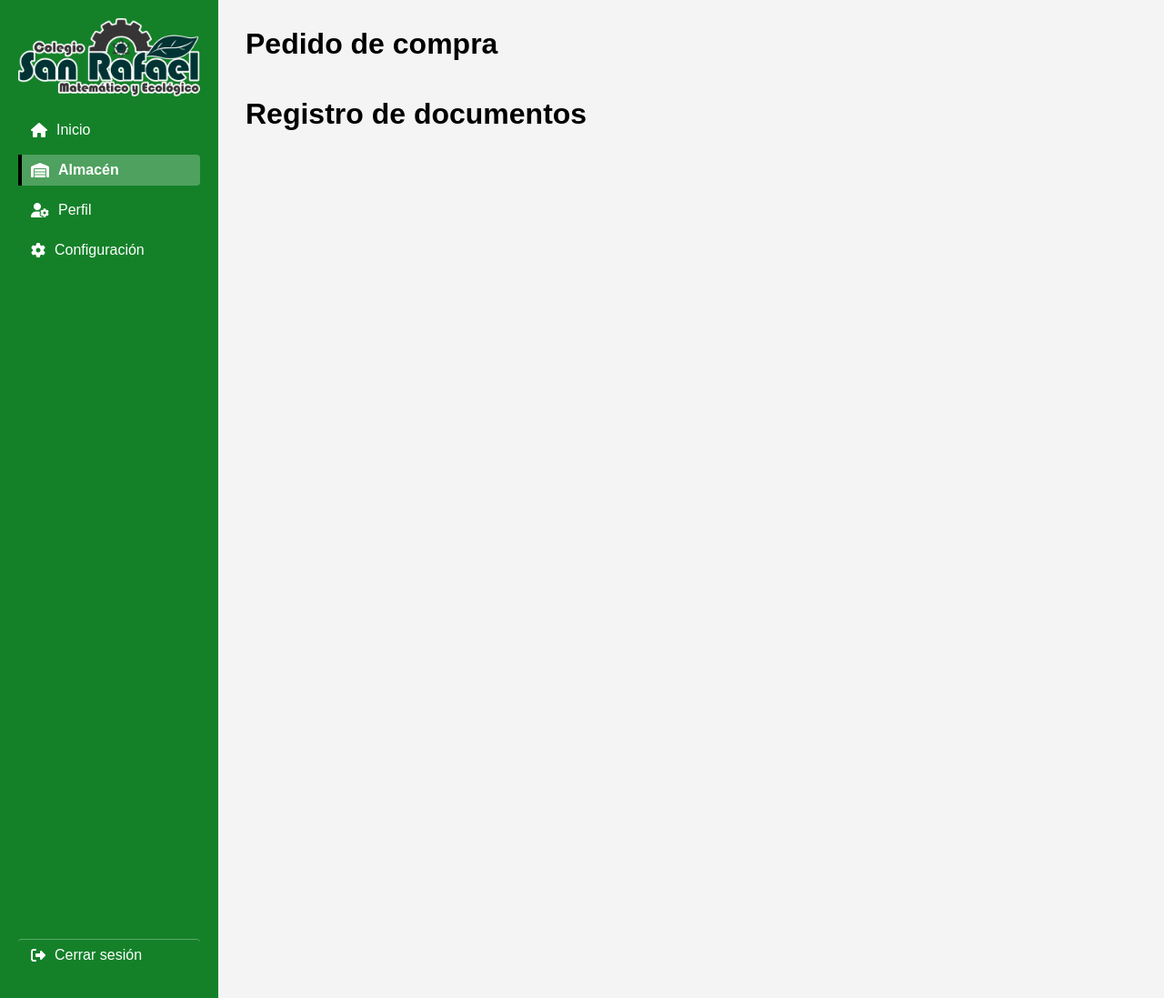
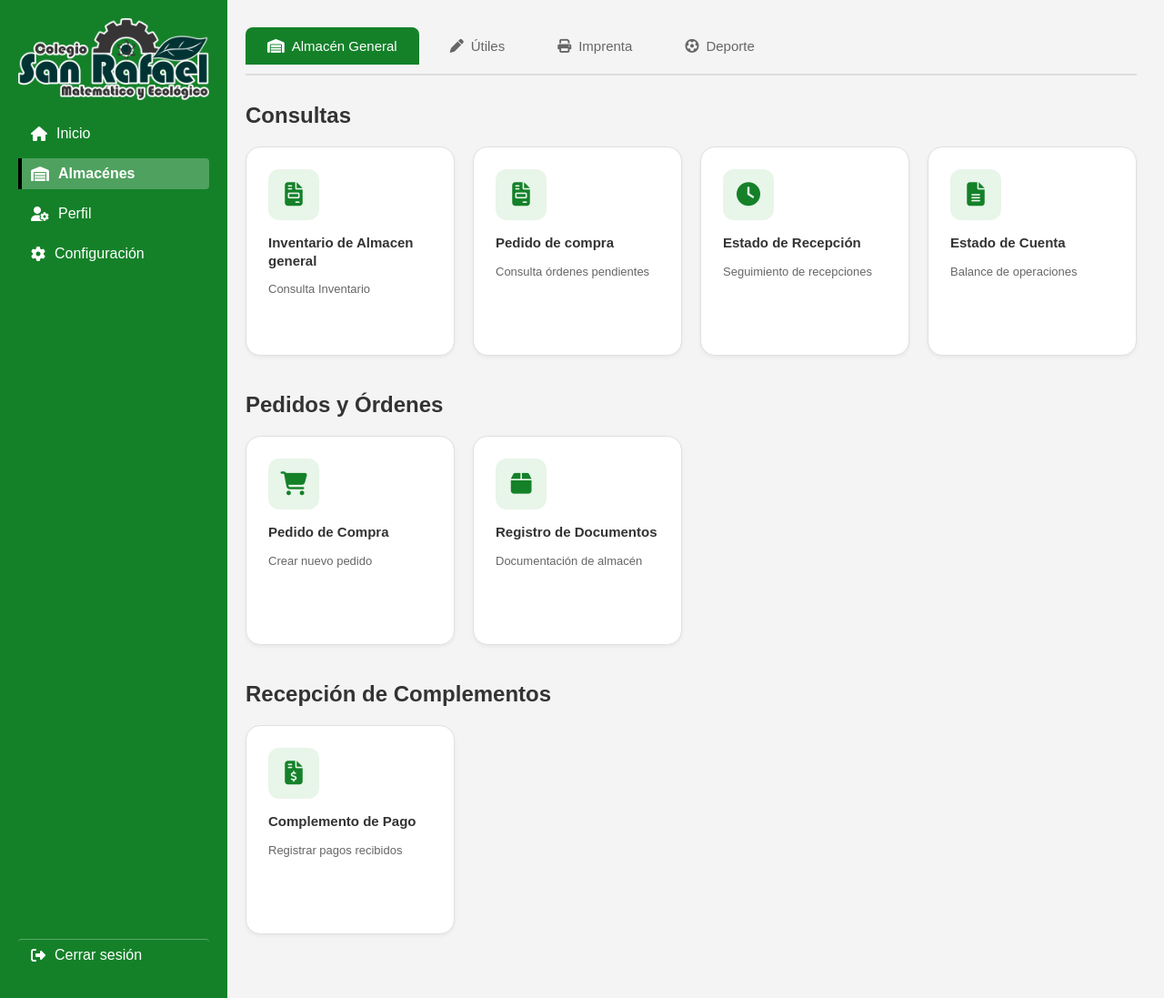
Before and after one commit to MauricioRoMenacho/SR_portal, a Django app: page /almacen/ in a window 1280 px wide. Shown: the whole page at 91% size. Run offline with Django 5.2, Linux system fonts and the light colour scheme.

Commit message:
Nueva vista a almacenes
Se agrego tarjetas en el menu de almacenes

```diff
--- a/app1/views.py
+++ b/app1/views.py
@@ -5,7 +5,7 @@
     return render(request, 'home.html')
 
 def almacen(request):
-    return render(request, 'almacengeneral.html')
+    return render(request, 'almacenes.html')
 
 def perfil(request):
     return render(request, 'perfil.html')
--- /dev/null
+++ b/css/almacenes.css
@@ -0,0 +1,146 @@
+.almacenes-container {
+    padding: 30px;
+    background-color: transparent; /* ← Cambiado a transparent */
+    min-height: calc(100vh - 60px); /* Altura ajustada */
+  }
+
+  /* Pestañas */
+  .tabs {
+    display: flex;
+    gap: 10px;
+    margin-bottom: 30px;
+    border-bottom: 2px solid #ddd;
+    padding-bottom: 10px;
+  }
+
+  .tab {
+    background: transparent;
+    color: #666;
+    border: none;
+    padding: 12px 24px;
+    cursor: pointer;
+    font-size: 15px;
+    font-weight: 500;
+    border-radius: 8px 8px 0 0;
+    transition: all 0.3s;
+    display: flex;
+    align-items: center;
+    gap: 8px;
+  }
+
+  .tab:hover {
+    background: #e8f5e9;
+    color: #148129;
+  }
+
+  .tab.active {
+    background: #148129;
+    color: white;
+  }
+
+  /* Contenido de tabs */
+  .tab-content {
+    display: none;
+  }
+
+  .tab-content.active {
+    display: block;
+  }
+
+  /* Títulos de sección */
+  .section-title {
+    font-size: 24px;
+    margin-bottom: 20px;
+    color: #333;
+    font-weight: 600;
+  }
+
+  /* GRID */
+.cards-grid {
+  display: grid;
+  grid-template-columns: repeat(4, 1fr);
+  gap: 20px;
+  margin-bottom: 40px;
+}
+
+/* RESPONSIVE */
+@media (max-width: 1200px) {
+  .cards-grid {
+    grid-template-columns: repeat(2, 1fr);
+  }
+}
+
+@media (max-width: 768px) {
+  .cards-grid {
+    grid-template-columns: 1fr;
+  }
+}
+
+/* CARD */
+.card {
+  background: white;
+  border-radius: 16px;
+  padding: 24px;
+  cursor: pointer;
+  transition: all 0.3s;
+  border: 1px solid #e0e0e0;
+  position: relative;
+  overflow: hidden;
+  box-shadow: 0 2px 4px rgba(0,0,0,0.05);
+
+  height: 180px; /* 🔴 CLAVE: altura del "cuadrado pequeño" */
+}
+
+/* EFECTO LATERAL */
+.card::before {
+  content: '';
+  position: absolute;
+  top: 0;
+  left: 0;
+  width: 4px;
+  height: 100%;
+  background: #148129;
+  transform: scaleY(0);
+  transition: transform 0.3s;
+}
+
+.card:hover::before {
+  transform: scaleY(1);
+}
+
+.card:hover {
+  transform: translateY(-5px);
+  box-shadow: 0 8px 20px rgba(20,129,41,0.15);
+  border-color: #148129;
+  background: #f1f8f4;
+}
+
+/* ICONO */
+.card-icon {
+  width: 56px;
+  height: 56px;
+  background: #e8f5e9;
+  border-radius: 12px;
+  display: flex;
+  align-items: center;
+  justify-content: center;
+  margin-bottom: 14px;
+  font-size: 26px;
+  color: #148129;
+}
+
+/* TITULO */
+.card-title {
+  font-size: 15px;
+  font-weight: 600;
+  color: #333;
+  margin-bottom: 6px;
+  line-height: 1.3;
+}
+
+/* DESCRIPCION */
+.card-desc {
+  font-size: 13px;
+  color: #666;
+  line-height: 1.4;
+}
--- a/css/layout.css
+++ b/css/layout.css
@@ -1,31 +1,40 @@
 body {
   margin: 0;
   font-family: Arial, sans-serif;
+  background-color: #f4f4f4;
 }
 
-/* Contenedor principal */
 .container {
   display: flex;
   height: 100vh;
 }
 
-/* Menú izquierdo */
 .menu {
-  width: 200px;
+  width: 250px;
   background-color: #148129;
   color: white;
   padding: 20px;
-
   display: flex;
   flex-direction: column;
+  flex-shrink: 0;
+  position: fixed;
+  left: 0;
+  top: 0;
+  height: 100vh;
+  overflow-y: auto;
+  box-sizing: border-box;
+}
+.logout {
+  margin-top: auto;
+  margin-bottom: 20px;
+  border-top: 1px solid rgba(255, 255, 255, 0.3);
+  padding-top: 12px;
 }
 
-/* Links del menú */
 .menu a {
   display: flex;
   align-items: center;
   gap: 10px;
-
   color: white;
   text-decoration: none;
   margin-bottom: 10px;
@@ -33,19 +42,13 @@
   border-radius: 4px;
   position: relative;
 }
-
-/* Hover */
 .menu a:hover {
   background-color: #1c9334;
 }
-
-/* Opción activa */
 .menu a.active {
   background-color: rgba(255, 255, 255, 0.25);
   font-weight: bold;
 }
-
-/* Barrita izquierda */
 .menu a.active::before {
   content: "";
   position: absolute;
@@ -55,13 +58,9 @@
   height: 100%;
   background-color: #000;
 }
-
-/* Empuja logout abajo */
 .menu-links {
-  flex: 1;
+  flex: 10;
 }
-
-/* Cerrar sesión */
 .logout {
   margin-top: auto;
   border-top: 1px solid rgba(255, 255, 255, 0.3);
@@ -71,10 +70,10 @@
 .logout:hover {
   background-color: #c0392b;
 }
-
-/* Contenido derecho */
 .content {
   flex: 1;
+  margin-left: 240px;
   padding: 0;
   background-color: #f4f4f4;
+  overflow-y: auto;
 }
--- /dev/null
+++ b/templates/almacenes.html
@@ -0,0 +1,253 @@
+{% extends 'layout.html' %}
+{% load static %}
+
+{% block title %}Almacenes - Sistema{% endblock %}
+
+{% block content %}
+<link rel="stylesheet" href="{% static 'almacenes.css' %}">
+
+<div class="almacenes-container">
+
+  <!-- Pestañas de almacenes -->
+  <div class="tabs">
+    <button class="tab active" onclick="switchTab(event, 'general')">
+      <i class="fa-solid fa-warehouse"></i> Almacén General
+    </button>
+    <button class="tab" onclick="switchTab(event, 'utiles')">
+      <i class="fa-solid fa-pen"></i> Útiles
+    </button>
+    <button class="tab" onclick="switchTab(event, 'imprenta')">
+      <i class="fa-solid fa-print"></i> Imprenta
+    </button>
+    <button class="tab" onclick="switchTab(event, 'deporte')">
+      <i class="fa-solid fa-futbol"></i> Deporte
+    </button>
+  </div>
+
+  <!-- Contenido: Almacén General -->
+  <div id="general" class="tab-content active">
+
+    <h2 class="section-title">Consultas</h2>
+    <div class="cards-grid">
+        <div class="card">
+            <div class="card-icon">
+              <i class="fa-solid fa-file-invoice"></i>
+            </div>
+            <h3 class="card-title">Inventario de Almacen general</h3>
+            <p class="card-desc">Consulta Inventario</p>
+          </div>
+
+
+      <div class="card">
+        <div class="card-icon">
+          <i class="fa-solid fa-file-invoice"></i>
+        </div>
+        <h3 class="card-title">Pedido de compra</h3>
+        <p class="card-desc">Consulta órdenes pendientes</p>
+      </div>
+
+
+      <div class="card">
+        <div class="card-icon">
+          <i class="fa-solid fa-clock"></i>
+        </div>
+        <h3 class="card-title">Estado de Recepción</h3>
+        <p class="card-desc">Seguimiento de recepciones</p>
+      </div>
+
+      <div class="card">
+        <div class="card-icon">
+          <i class="fa-solid fa-file-lines"></i>
+        </div>
+        <h3 class="card-title">Estado de Cuenta</h3>
+        <p class="card-desc">Balance de operaciones</p>
+      </div>
+
+    </div>
+
+    <h2 class="section-title">Pedidos y Órdenes</h2>
+    <div class="cards-grid">
+
+      <div class="card">
+        <div class="card-icon green">
+          <i class="fa-solid fa-shopping-cart"></i>
+        </div>
+        <h3 class="card-title">Pedido de Compra</h3>
+        <p class="card-desc">Crear nuevo pedido</p>
+      </div>
+
+      <div class="card">
+        <div class="card-icon green">
+          <i class="fa-solid fa-box"></i>
+        </div>
+        <h3 class="card-title">Registro de Documentos</h3>
+        <p class="card-desc">Documentación de almacén</p>
+      </div>
+
+
+    </div>
+
+    <h2 class="section-title">Recepción de Complementos</h2>
+    <div class="cards-grid">
+
+      <div class="card">
+        <div class="card-icon orange">
+          <i class="fa-solid fa-file-invoice-dollar"></i>
+        </div>
+        <h3 class="card-title">Complemento de Pago</h3>
+        <p class="card-desc">Registrar pagos recibidos</p>
+      </div>
+
+    </div>
+
+  </div>
+
+  <!-- Contenido: Útiles -->
+  <div id="utiles" class="tab-content">
+
+    <h2 class="section-title">Gestión de Útiles</h2>
+    <div class="cards-grid">
+
+      <div class="card">
+        <div class="card-icon">
+          <i class="fa-solid fa-clipboard-list"></i>
+        </div>
+        <h3 class="card-title">Inventario de Útiles</h3>
+        <p class="card-desc">Consultar existencias</p>
+      </div>
+
+      <div class="card">
+        <div class="card-icon green">
+          <i class="fa-solid fa-cart-plus"></i>
+        </div>
+        <h3 class="card-title">Solicitar Útiles</h3>
+        <p class="card-desc">Nueva solicitud</p>
+      </div>
+
+      <div class="card">
+        <div class="card-icon orange">
+          <i class="fa-solid fa-hand-holding-box"></i>
+        </div>
+        <h3 class="card-title">Entrega de Útiles</h3>
+        <p class="card-desc">Registrar entregas</p>
+      </div>
+
+      <div class="card">
+        <div class="card-icon">
+          <i class="fa-solid fa-chart-line"></i>
+        </div>
+        <h3 class="card-title">Reporte de Consumo</h3>
+        <p class="card-desc">Estadísticas de uso</p>
+      </div>
+
+    </div>
+
+  </div>
+
+  <!-- Contenido: Imprenta -->
+  <div id="imprenta" class="tab-content">
+
+    <h2 class="section-title">Servicios de Imprenta</h2>
+    <div class="cards-grid">
+
+      <div class="card">
+        <div class="card-icon green">
+          <i class="fa-solid fa-file-upload"></i>
+        </div>
+        <h3 class="card-title">Solicitar Impresión</h3>
+        <p class="card-desc">Nueva orden de impresión</p>
+      </div>
+
+      <div class="card">
+        <div class="card-icon">
+          <i class="fa-solid fa-tasks"></i>
+        </div>
+        <h3 class="card-title">Órdenes Activas</h3>
+        <p class="card-desc">Trabajos en proceso</p>
+      </div>
+
+      <div class="card">
+        <div class="card-icon orange">
+          <i class="fa-solid fa-check-circle"></i>
+        </div>
+        <h3 class="card-title">Órdenes Completadas</h3>
+        <p class="card-desc">Historial de trabajos</p>
+      </div>
+
+      <div class="card">
+        <div class="card-icon">
+          <i class="fa-solid fa-palette"></i>
+        </div>
+        <h3 class="card-title">Diseños y Plantillas</h3>
+        <p class="card-desc">Catálogo de diseños</p>
+      </div>
+
+    </div>
+
+  </div>
+
+  <!-- Contenido: Deporte -->
+  <div id="deporte" class="tab-content">
+
+    <h2 class="section-title">Material Deportivo</h2>
+    <div class="cards-grid">
+
+      <div class="card">
+        <div class="card-icon">
+          <i class="fa-solid fa-dumbbell"></i>
+        </div>
+        <h3 class="card-title">Inventario Deportivo</h3>
+        <p class="card-desc">Equipamiento disponible</p>
+      </div>
+
+      <div class="card">
+        <div class="card-icon green">
+          <i class="fa-solid fa-hand-holding"></i>
+        </div>
+        <h3 class="card-title">Préstamo de Equipo</h3>
+        <p class="card-desc">Solicitar material</p>
+      </div>
+
+      <div class="card">
+        <div class="card-icon orange">
+          <i class="fa-solid fa-undo"></i>
+        </div>
+        <h3 class="card-title">Devolución de Equipo</h3>
+        <p class="card-desc">Registrar devoluciones</p>
+      </div>
+
+      <div class="card">
+        <div class="card-icon">
+          <i class="fa-solid fa-tools"></i>
+        </div>
+        <h3 class="card-title">Mantenimiento</h3>
+        <p class="card-desc">Reparaciones y servicios</p>
+      </div>
+
+    </div>
+
+  </div>
+
+</div>
+
+<script>
+function switchTab(evt, tabName) {
+  // Ocultar todos los contenidos
+  const contents = document.getElementsByClassName('tab-content');
+  for (let i = 0; i < contents.length; i++) {
+    contents[i].classList.remove('active');
+  }
+
+  // Remover clase active de todos los tabs
+  const tabs = document.getElementsByClassName('tab');
+  for (let i = 0; i < tabs.length; i++) {
+    tabs[i].classList.remove('active');
+  }
+
+  // Mostrar el contenido actual y activar el tab
+  document.getElementById(tabName).classList.add('active');
+  evt.currentTarget.classList.add('active');
+}
+</script>
+
+{% endblock %}
--- a/templates/almacengeneral.html
+++ /dev/null
@@ -1,10 +0,0 @@
-{% extends 'layout.html' %}
-{% load static %}
-
-{% block title %}Inicio - Sistema{% endblock %}
-
-{% block content %}
-<link rel="stylesheet" href="{% static 'home.css' %}">
-<h1>Pedido de compra</h1>
-<h1>Registro de documentos</h1>
-{% endblock %}
--- a/templates/layout.html
+++ b/templates/layout.html
@@ -23,7 +23,7 @@
       </a>
 
       <a href="{% url 'almacen' %}" class="{% if request.resolver_match.url_name == 'almacen' %}active{% endif %}">
-        <i class="fa-solid fa-warehouse"></i> Almacén
+        <i class="fa-solid fa-warehouse"></i> Almacénes
       </a>
 
       <a href="{% url 'perfil' %}" class="{% if request.resolver_match.url_name == 'perfil' %}active{% endif %}">
```
Also changed, not shown: templates/almacenes/almacendeportes.html (added), templates/almacenes/almacengeneral.html (added), templates/almacenes/almacenutiles.html (added), templates/almacenes/imprenta.html (added).
